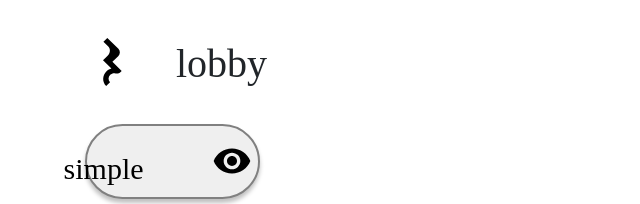
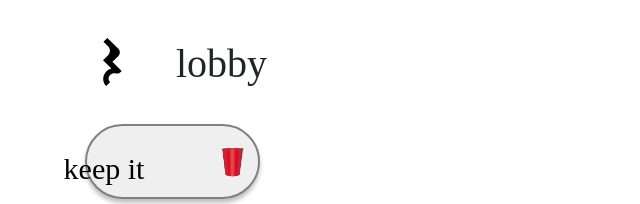
Before and after one commit to ffernandafl/Techno-Gurus, a plain HTML site: page src/html/lobby.html in a window 1280 px wide. Shown: the top 204 px of the page, 0-640 px from the left. Drawn offline with nearby package versions, Linux system fonts and the light colour scheme; a web font is replaced by a local one.

Commit message:
otro cambio en lobby

```diff
--- a/src/html/lobby.html
+++ b/src/html/lobby.html
@@ -44,10 +44,10 @@
             <div class="col-lg-6 col-md-7">
                 <div class="botones-container">
                     <div class="col-lg-5 col-md-7">
-                        <a style="color:black" href="https://ffernandafl.github.io/Techno-Gurus/src/html/simple.html">
+                        <a style="color:black" href="https://ffernandafl.github.io/Techno-Gurus/src/html/keepit.html">
                             <button class="boton-derecho">
-                                <h1 class="boton-texto">simple</h1>
-                                <img class="icon-buttons" src="../svg/btn-lobby/simple.svg" />
+                                <h1 class="boton-texto">keep it</h1>
+                                <img class="icon-buttons" src="../svg/vaso.png" />
                             </button>
                         </a>
                             <a style="color:black" href="https://ffernandafl.github.io/Techno-Gurus/src/html/kisses.html">
```
